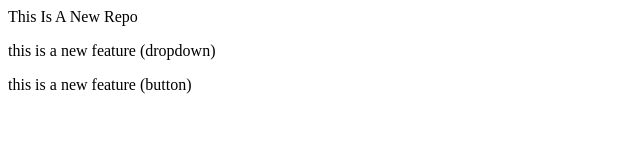
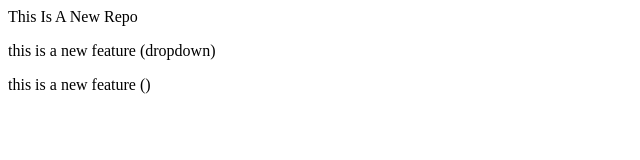
Before and after one commit to HardikKapil1/LocalRepo, a plain HTML site: page index.html in a window 1280 px wide. Shown: the full height of the page, 0-640 px from the left. Drawn offline with Linux system fonts and the light colour scheme.

Commit message:
Update index.html

```diff
--- a/index.html
+++ b/index.html
@@ -2,4 +2,4 @@
 
 </p>
 <p>this is a new feature (dropdown)</p>
-<p>this is a new feature (button)</p>
+<p>this is a new feature ()</p>
```
